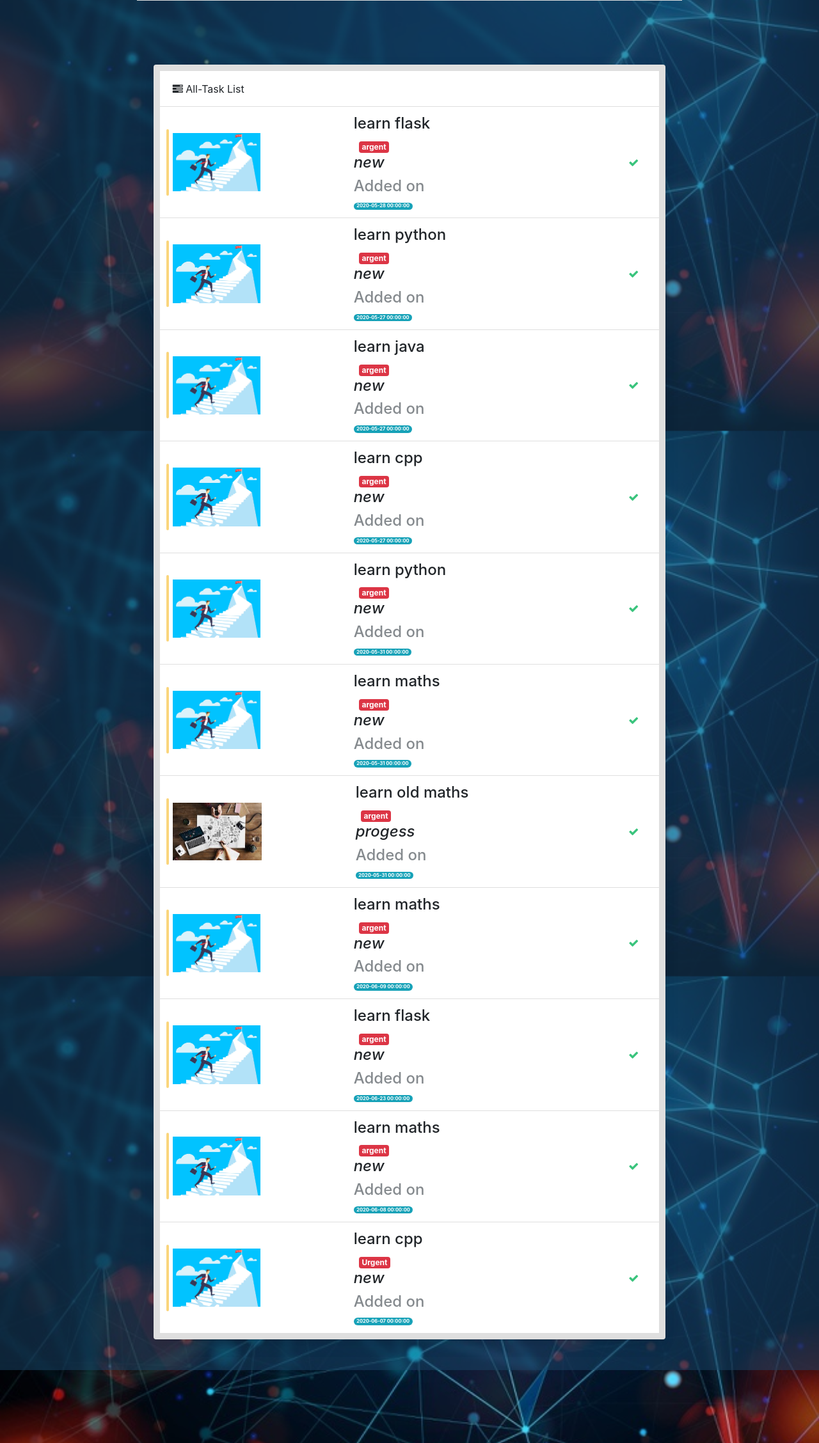
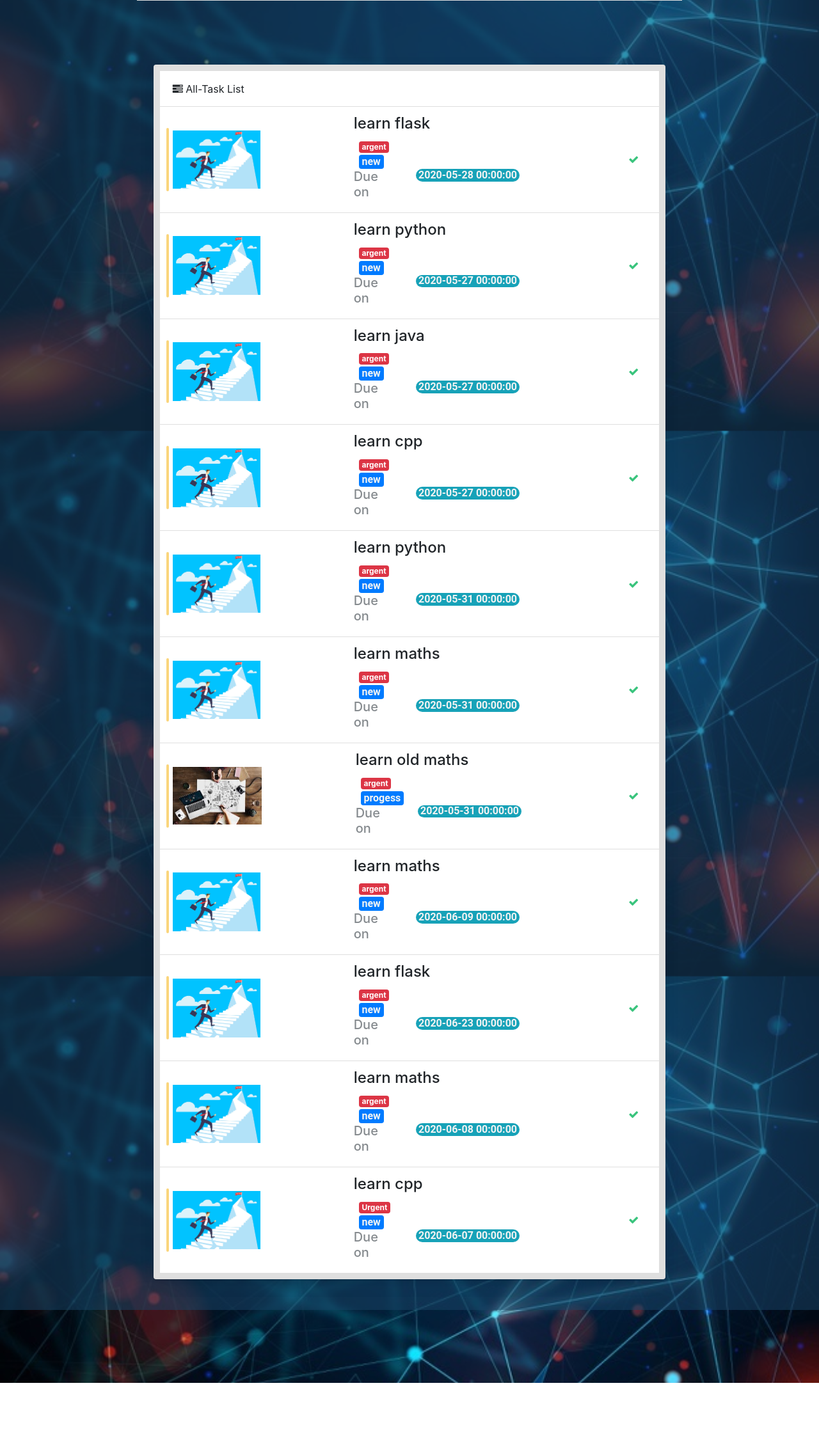
Before and after one commit to Alpha-Males/StackHack, a Flask app: page /tasks in a window 1280 px wide. Shown: the part 179-2435 px from the top of the page at 64% size. After the commit the page ends 2341 px from the top, so only its background shows below. Run offline with Flask 2, Linux system fonts and the light colour scheme; a user stored in the database is signed in; data comes from the database, SQL or seed files in the repository; some libraries are stand-ins or nearby versions.

Commit message:
new task list

```diff
--- a/todo/templates/task.html
+++ b/todo/templates/task.html
@@ -57,13 +57,21 @@
 		                                            	{% endif %}
 		                                            </div>
 		                                            <div class="widget-content-left">
+
 		                                                <div class="widget-heading">
-		                                                	<h4>{{task.title}}</h4>	<div class="badge badge-danger ml-2">{{task.priority}}</div>
+		                                                	<h4>{{task.title}}</h4>
+		                                                	<div class="badge badge-danger ml-2">{{task.priority}}</div>
 		                                                </div>
-		                                                <div ><i><h4>{{task.status}}</h4></i></div>
+
+		                                                <div class="badge badge-primary ml-2"><p>{{task.status}}</p></div>
+
+
 		                                                <div class="widget-subheading">
-		                                                    <div><h4>Added on</h4> <div class="badge badge-pill badge-info ml-8">{{task.duedate}}</div>
-		                                                   </div>
+		                                                	<div class="row">
+		                                                		<div class="col-md-4"><h5>Due on</h5></div>
+		                                                		<div class="col-md-4"><div class="badge badge-pill badge-info ml-8"><p>{{task.duedate}}</p></div></div>
+		                                                	</div>
+
 		                                                </div>
 		                                            </div>
 
```
Also changed, not shown: todo/templates/home.html (+11 -4 lines).
